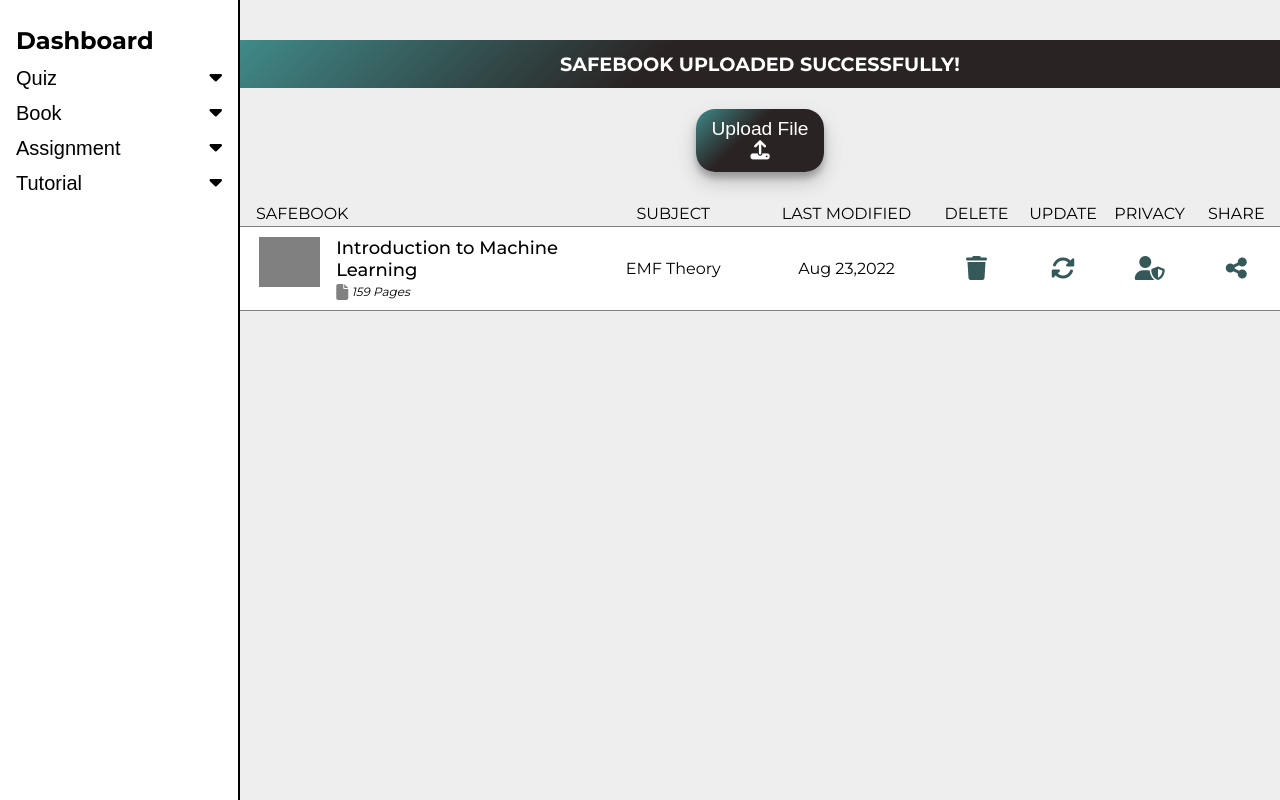
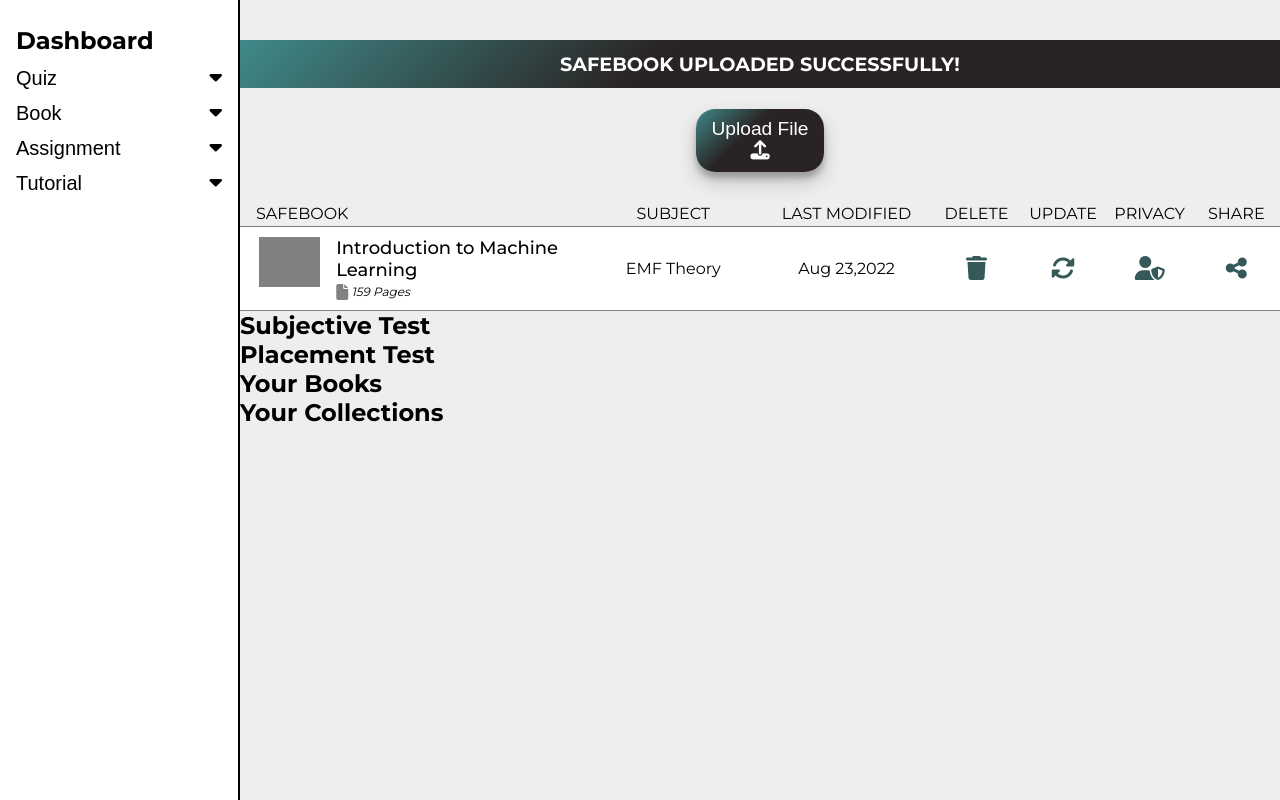
Before and after one commit to ShivanshGoel221B/Flipbook, a plain HTML site: page index.html in a window 1280 px wide. Drawn offline with Linux system fonts and the light colour scheme.

Commit message:
Added more tabs on dashboard

```diff
--- a/index.html
+++ b/index.html
@@ -127,7 +127,33 @@
       </div>
       <!-- Default Panel end -->
 
+      <!-- Subjective Quiz Panel -->
+      <div class="panel-item" id="panel-subjective-quiz">
+        <h2>Subjective Test</h2>
+        <!-- TODO -->
+      </div>
+      <!-- Subjective Quiz Panel end -->
 
+      <!-- Placement Quiz Panel -->
+      <div class="panel-item" id="panel-placement-quiz">
+        <h2>Placement Test</h2>
+        <!-- TODO -->
+      </div>
+      <!-- Placement Quiz Panel end -->
+
+      <!-- Your books Panel -->
+      <div class="panel-item" id="panel-your-books">
+        <h2>Your Books</h2>
+        <!-- TODO -->
+      </div>
+      <!-- Your books Panel end -->
+
+      <!-- Your collections Panel -->
+      <div class="panel-item" id="panel-your-collections">
+        <h2>Your Collections</h2>
+        <!-- TODO -->
+      </div>
+      <!-- Your collections Panel end -->
 
     </div>
   </body>
```
